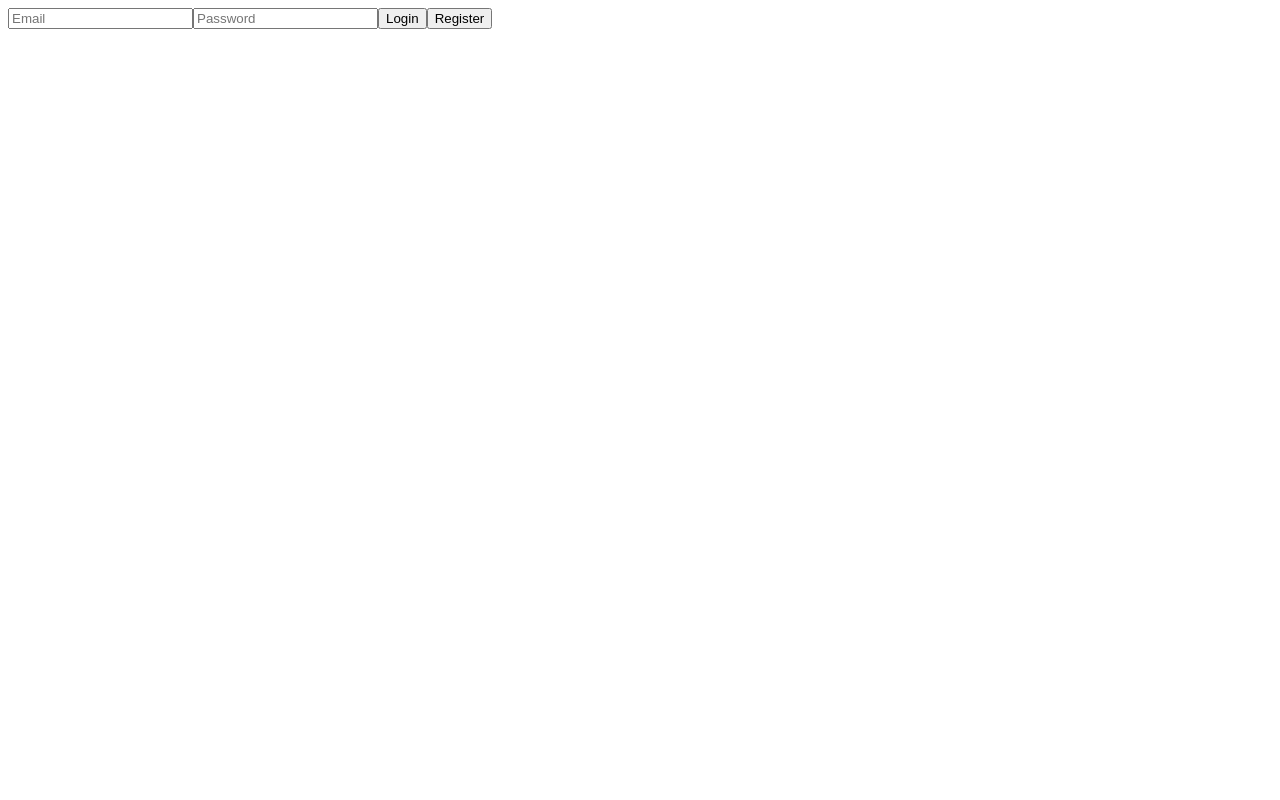
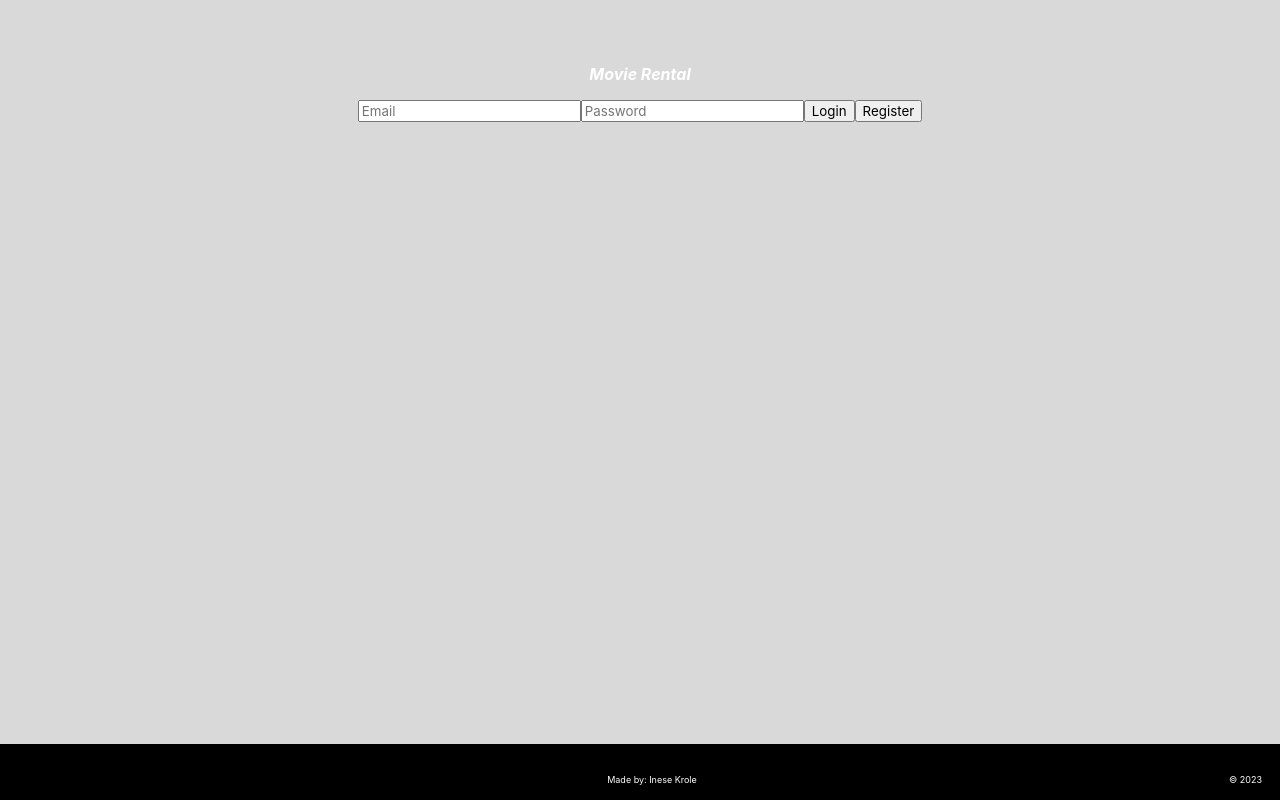
Before and after one commit to inesekr/Movie_Rental_React, a React (Create React App) app in the folder my-app/: page /login in a window 1280 px wide. Built offline with nearby package versions, Linux system fonts and the light colour scheme.

Commit message:
started adding some styles

```diff
--- a/my-app/src/App.css
+++ b/my-app/src/App.css
@@ -1,7 +1,85 @@
+
+*{
+  font-family: Inter;
+}
+
+#header{
+  color:#ffffff;
+  font-weight:bold;
+  font-size:16px;
+  font-style: italic;
+  text-align:center;
+  margin-top:16px;
+  margin-bottom:16px;
+}
+
 body {
-  background-color: #282c34;
+  background-color: #D9D9D9;
   color: white;
   padding: 40px;
   font-family: Sans-Serif;
   text-align: center;
 }
+
+#nav{
+  background-color:#000000;
+font-size:10px;
+font-weight:bold;
+padding:10px;
+/* margin-left:20px; */
+margin-right:20px;
+margin-top:20px;
+border-radius:16px;
+}
+
+ul{
+  display: flex;
+  margin-left: 0;
+  padding-left: 20px;
+  justify-content: flex-start;
+}
+
+li{
+  list-style: none;
+  display: flex;
+}
+
+#home-link{
+
+  font-size:12px;
+  text-decoration:none;
+  color:#ffffff
+}
+
+#link{
+  margin-right:10px;
+  margin-left:10px;
+
+  text-decoration:none;
+  color:#ffffff;
+}
+
+#footer{
+  font-size:10px;
+  background-color:#000000;
+  color:#ffffff;
+  font-size:9px;
+  height:56px;
+  position: fixed;
+  width: 100%;
+  left: 0;
+  bottom: 0;
+  padding-left:12px;
+}
+
+#footer-left{
+  display:inline-block;
+  padding-top:30px;
+  /* left:30px; */
+}
+
+#footer-right{
+  position:absolute;
+  right:30px;
+  bottom: 15px;
+}
--- a/my-app/src/App.js
+++ b/my-app/src/App.jsx
@@ -6,6 +6,10 @@ import Home from './pages/Home';
 import Yourmovies from './pages/Yourmovies';
 import Profile from './pages/Profile';
 import Login from './pages/Login';
+import Footer from './Footer';
+import Header from './Header';
+
+import './App.css';
 
 
 const App = ()=>{
@@ -39,26 +43,45 @@ const handleLogout = ()=>{
 
   if (!isLoggedIn){
     return(
+      <>
+      <Header/>
       <Login></Login>
+      <Footer />
+      </>
     )
   } else{
     return(
+      <>
+      <Header/>
       <Router>
-          <nav>
-          <>
-            <li>
-            <Link to="/">Home</Link>
+          <nav id="nav">
+
+            {/* <a id="home-a" href="home.html" >
+              Home
+            </a>
+            <a id="a" href="yourmovies.html" >
+              YourMovies
+            </a>
+            <a id="a" href="profile.html" >
+              Profile
+            </a>
+            <a id="a" href="login.html" onClick={handleLogout}>
+              Logout
+            </a> */}
+            <ul id="nav-list">
+            <li >
+            <Link id="home-link" to="/">Home</Link>
             </li>
-            <li>
-            <Link to="/yourmovies">YourMovies</Link>
+            <li   >
+            <Link id="link" to="/yourmovies">YourMovies</Link>
             </li>
-            <li>
-            <Link to="/profile">Profile</Link>
+            <li >
+            <Link id="link" to="/profile">Profile</Link>
             </li>
-            <li>
-              <Link to="#" onClick={handleLogout}>Logout</Link>
+            <li >
+              <Link id="link" to="#" onClick={handleLogout}>Logout</Link>
             </li>
-          </>
+            </ul>
           </nav>
             <Routes>
               {/* <Route path='/' element={<NavBar></NavBar>}> */}
@@ -69,8 +92,11 @@ const handleLogout = ()=>{
               {/* </Route> */}
             </Routes>
       </Router>
+      <Footer></Footer>
+      </>
     )
   }
+
 }
 
 export default App;
--- /dev/null
+++ b/my-app/src/Footer.jsx
@@ -0,0 +1,18 @@
+// import React from 'react';
+const Footer = ()=>{
+  // <footer>
+  //   <div>Made by: Inese Krole</div>
+  //   <div>{new Date().getFullYear()}</div>
+  // </footer>
+  console.log("This is my Footer component");
+  return(
+  // <p>My Footer</p>
+    <div id="footer">
+    <div id="footer-left">Made by: Inese Krole</div>
+    <div id="footer-right">&copy; {new Date().getFullYear()}</div>
+    </div>
+  )
+
+};
+
+export default Footer;
--- /dev/null
+++ b/my-app/src/Header.jsx
@@ -0,0 +1,14 @@
+
+const Header = ()=>{
+
+  console.log("This is my Header component");
+  return(
+
+    <div id="header">
+   <p>Movie Rental</p>
+    </div>
+  )
+
+};
+
+export default Header;
--- a/my-app/src/index.js
+++ b/my-app/src/index.js
@@ -1,6 +1,7 @@
 import React from "react";
 import  ReactDOM from "react-dom/client";
 import App from "./App";
+import Footer from './Footer';
 
 // ReactDOM.render(<App />, document.getElementById("root"));
 
@@ -8,5 +9,6 @@ const root = ReactDOM.createRoot(document.getElementById("root"));
 root.render(
   <React.StrictMode>
     <App />
+
   </React.StrictMode>
 );
```
Also changed, not shown: my-app/src/Movies.jsx (renamed from my-app/src/Movies.js), my-app/src/pages/Home.jsx (renamed from my-app/src/pages/Home.js), my-app/src/pages/Login.jsx (renamed from my-app/src/pages/Login.js), my-app/src/pages/NoPage.jsx (renamed from my-app/src/pages/NoPage.js), my-app/src/pages/Profile.jsx (renamed from my-app/src/pages/Profile.js), my-app/src/pages/Yourmovies.jsx (renamed from my-app/src/pages/Yourmovies.js).
